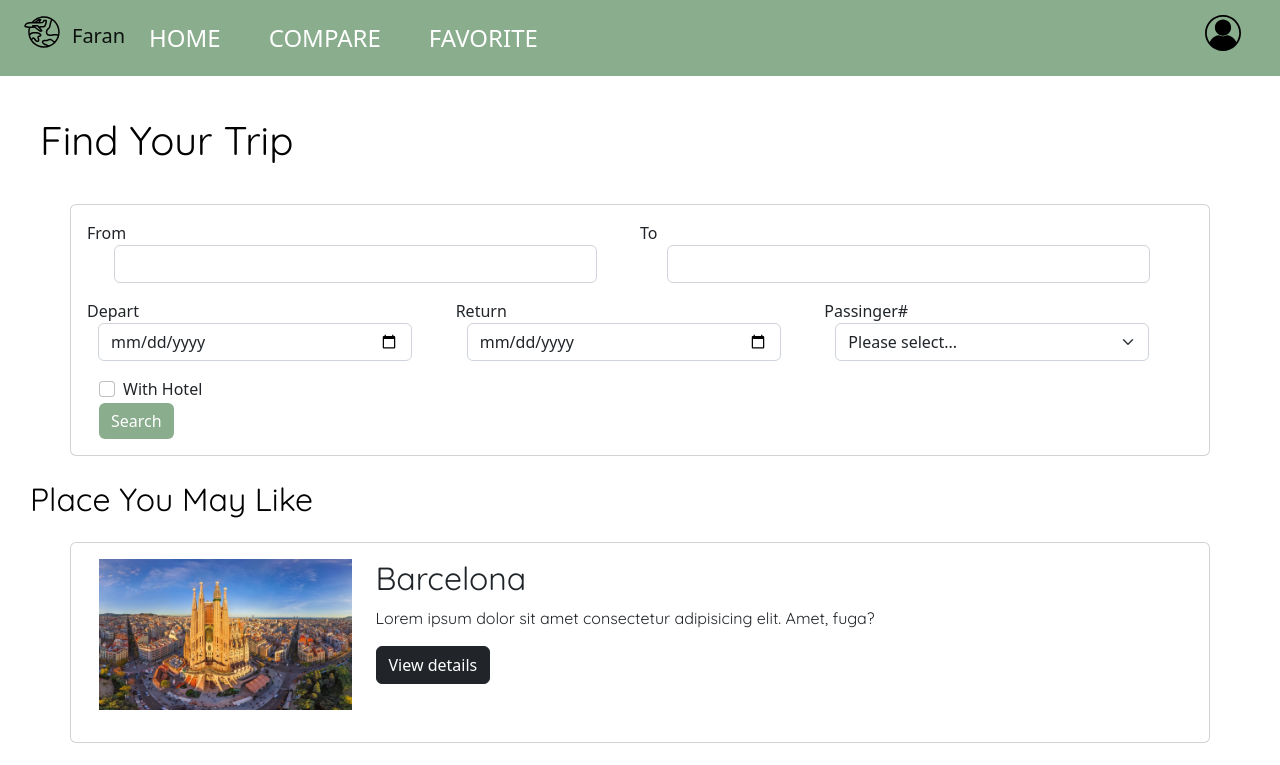
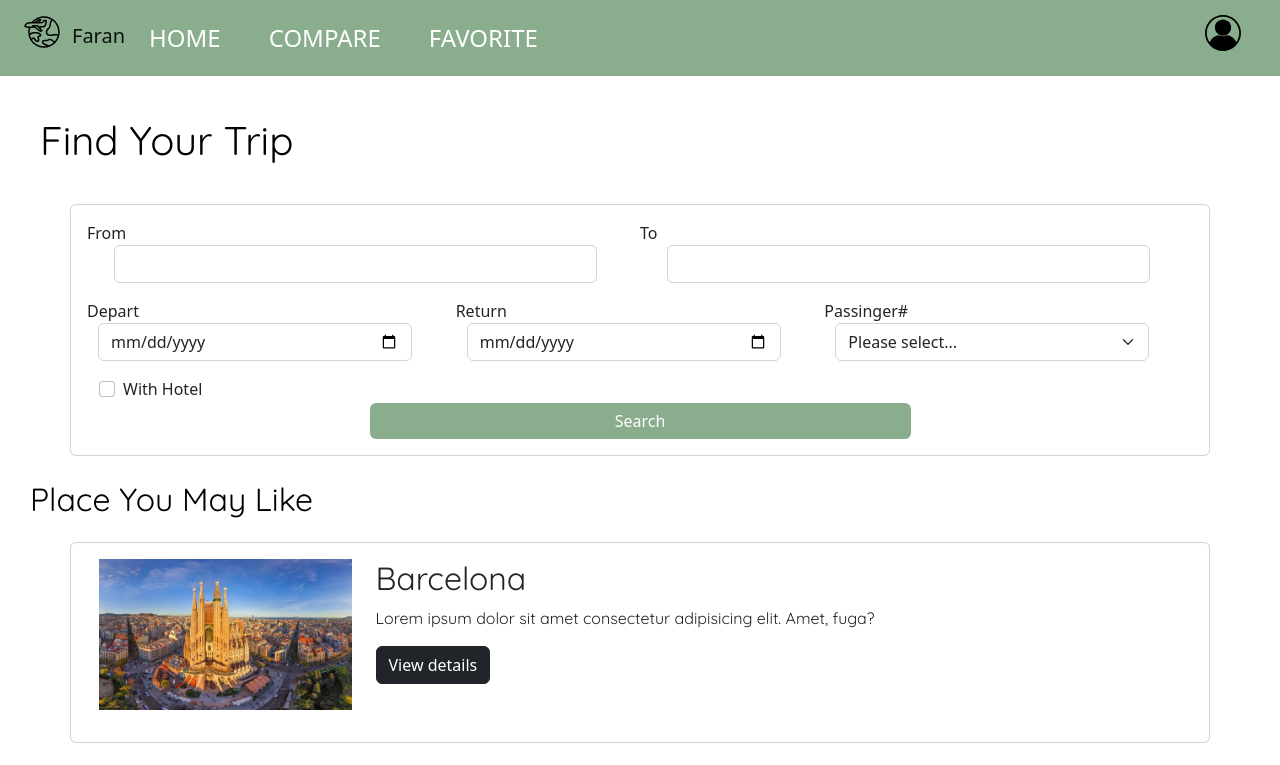
Before and after one commit to info340b-wi23/project-info340-group-bb4, a React (Create React App) app: page / in a window 1280 px wide. Shown: the top 765 px of the page. Built offline with nearby package versions, Linux system fonts and the light colour scheme.

Commit message:
fixed search

```diff
--- a/src/components/DestSelectForm.js
+++ b/src/components/DestSelectForm.js
@@ -141,7 +141,7 @@ export function DestSelectForm(props) {
                         </div>
                     </div>
                 </div>
-                <div className="col-auto">
+                <div className="d-grid gap-2 col-6 mx-auto">
                   <button type="submit" className="btn btn-primary search-btn" onChange={handleCheck}><Link to="search"></Link>Search</button>
                 </div>
               </div>
```
